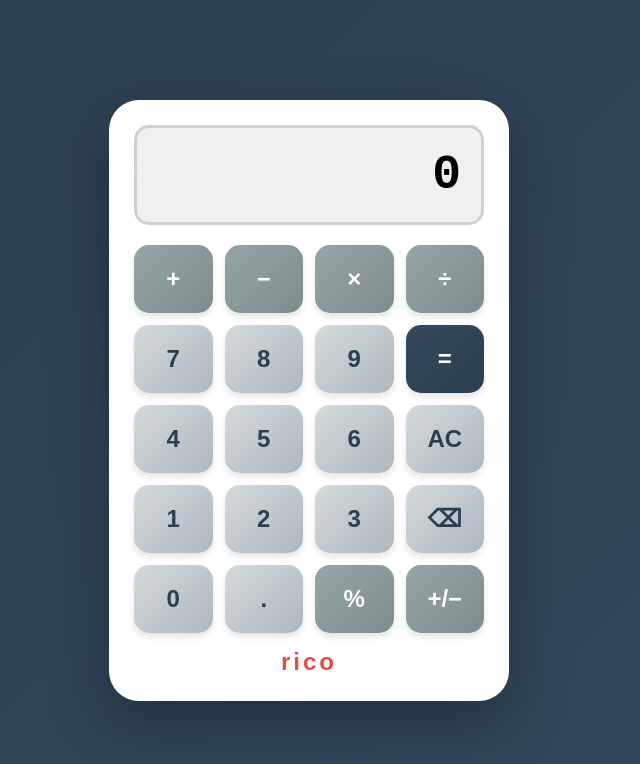
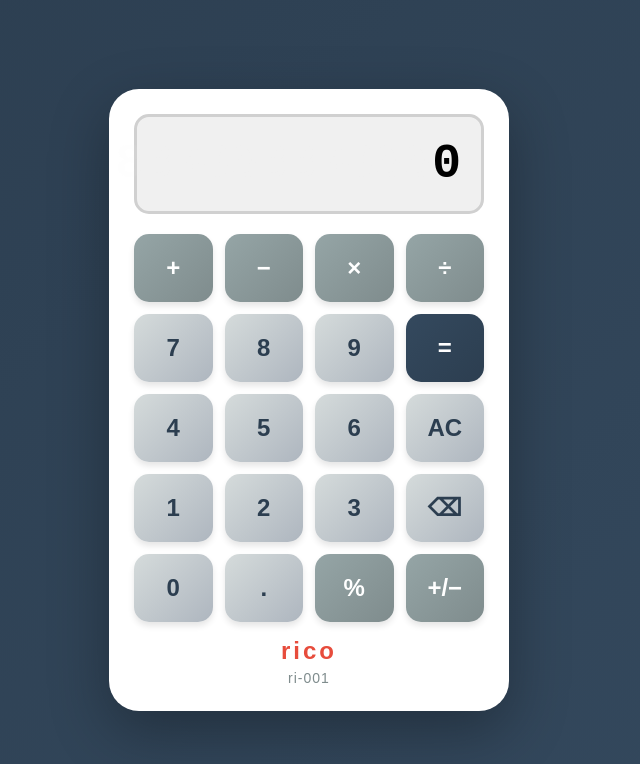
Before and after one commit to rico018018/ricofirstrepo, a plain HTML site: page src/keisanki/index.html in a window 1280 px wide. Shown: the whole page, without its empty margins (331-971 px from the left). Drawn offline with Linux system fonts and the light colour scheme.

Commit message:
モデル名足した

```diff
--- a/src/keisanki/index.html
+++ b/src/keisanki/index.html
@@ -122,6 +122,16 @@
             letter-spacing: 3px;
             margin-top: 10px;
         }
+
+        .model {
+            text-align: center;
+            font-size: 14px;
+            font-weight: normal;
+            color: #7f8c8d;
+            font-family: 'Arial', sans-serif;
+            letter-spacing: 1px;
+            margin-top: 5px;
+        }
     </style>
 </head>
 <body>
@@ -159,6 +169,7 @@
         </div>
 
         <div class="brand">rico</div>
+        <div class="model">ri-001</div>
     </div>
 
     <script>
```
Also changed, not shown: 1 other file.
